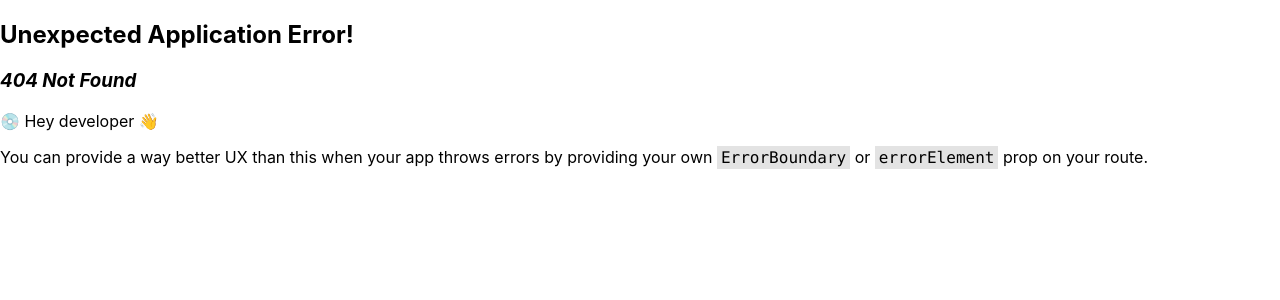
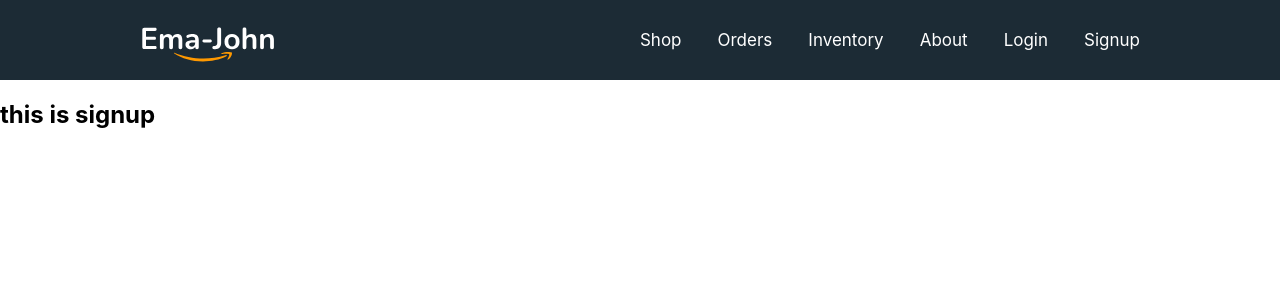
Before and after one commit to abdulhakim10/ema-john-simple, a React (Create React App) app: page /signup in a window 1280 px wide. Before the commit this address had no page. Shown: the top 300 px of the page. Built offline with nearby package versions, Linux system fonts and the light colour scheme.

Commit message:
firebase setup

```diff
--- a/package.json
+++ b/package.json
@@ -9,6 +9,7 @@
     "@testing-library/jest-dom": "^5.16.5",
     "@testing-library/react": "^13.4.0",
     "@testing-library/user-event": "^13.5.0",
+    "firebase": "^9.12.1",
     "react": "^18.2.0",
     "react-dom": "^18.2.0",
     "react-router-dom": "^6.4.2",
--- a/src/components/Header/Header.js
+++ b/src/components/Header/Header.js
@@ -11,6 +11,8 @@ const Header = () => {
                 <Link to='/orders'>Orders</Link>
                 <Link to='inventory'>Inventory</Link>
                 <Link to='/about'>About</Link>
+                <Link to='/login'>Login</Link>
+                <Link to='/signup'>Signup</Link>
             </div>
         </nav>
     );
--- /dev/null
+++ b/src/components/Login/Login.js
@@ -0,0 +1,12 @@
+import React from 'react';
+import './Login.css';
+
+const Login = () => {
+    return (
+        <div>
+            <h2>This is login</h2>
+        </div>
+    );
+};
+
+export default Login;
--- /dev/null
+++ b/src/components/Signup/Signup.js
@@ -0,0 +1,12 @@
+import React from 'react';
+import './Signup.css';
+
+const Signup = () => {
+    return (
+        <div>
+            <h2>this is signup</h2>
+        </div>
+    );
+};
+
+export default Signup;
```
Also changed, not shown: src/App.js (+10 -0 lines), src/_auth.steps.js (added, +8 -0 lines), src/firebase/firebase.config.js (added, +19 -0 lines), src/components/Login/Login.css (added), src/components/Signup/Signup.css (added), 1 other file (tests, documents, lock files or other folders).
